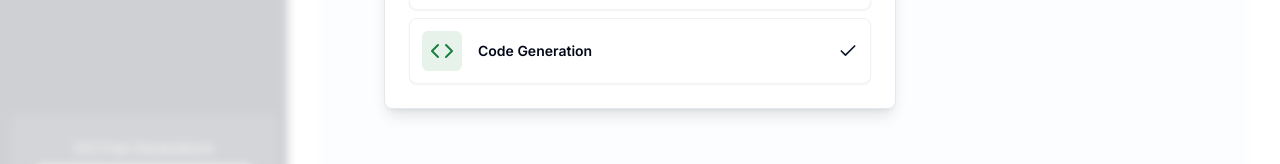
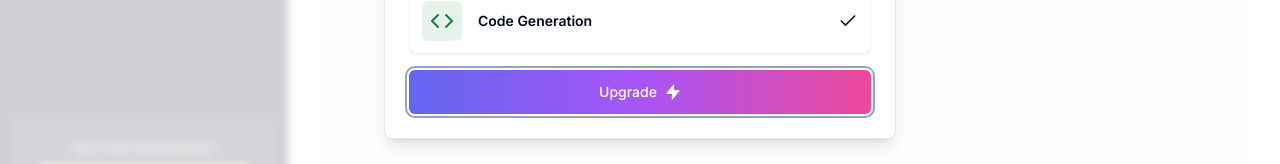
Before and after one commit to thientantran/next_saasai, a Next.js app: page /conversation in a window 1280 px wide. Shown: the part 526-690 px from the top of the page. Built offline with nearby package versions, Linux system fonts and the light colour scheme; no server answers.

Commit message:
Add button in footer of promodal

```diff
--- a/components/ProModal.tsx
+++ b/components/ProModal.tsx
@@ -1,11 +1,12 @@
 'use client'
 
 import { Badge } from "@/components/ui/badge";
+import { Button } from "@/components/ui/button";
 import { Card } from "@/components/ui/card";
-import { Dialog, DialogContent, DialogDescription, DialogHeader, DialogTitle } from "@/components/ui/dialog";
+import { Dialog, DialogContent, DialogDescription, DialogFooter, DialogHeader, DialogTitle } from "@/components/ui/dialog";
 import { useProModal } from "@/hooks/useProModal";
 import { cn } from "@/lib/utils";
-import { Check, Code, ImageIcon, MessageSquare, Music, VideoIcon } from "lucide-react";
+import { Check, Code, ImageIcon, MessageSquare, Music, VideoIcon, Zap } from "lucide-react";
 
 export const tools = [
   {
@@ -67,6 +68,12 @@ export default function ProModal() {
               ))}
           </DialogDescription>
         </DialogHeader>
+        <DialogFooter>
+          <Button size='lg' variant='premium' className="w-full">
+              Upgrade
+              <Zap className="w-4 h-4 ml-2 fill-white"/>
+          </Button>
+        </DialogFooter>
       </DialogContent>
     </Dialog>
   )
```
